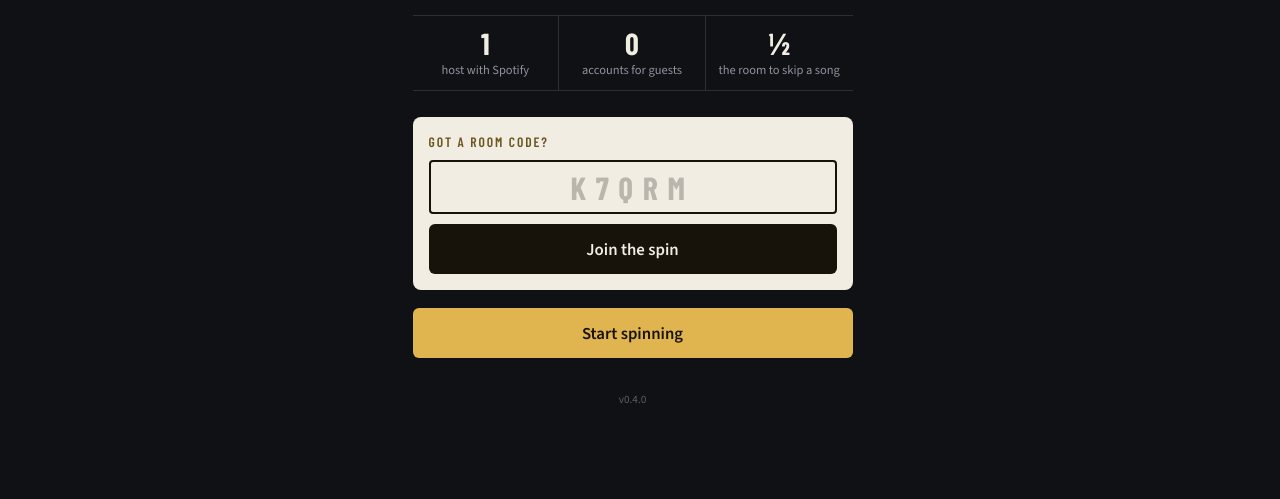
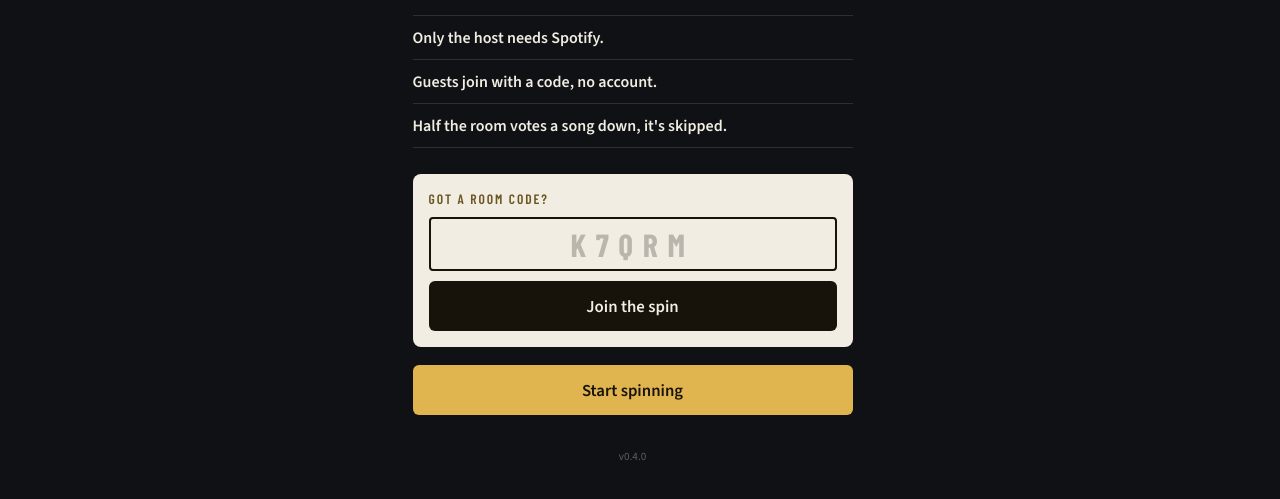
Before and after one commit to akkibhat/jukebox-republic, a website: page public/index.html in a window 1280 px wide. Shown: the part 265-764 px from the top of the page. Drawn offline with nearby package versions, Linux system fonts and the light colour scheme.

Commit message:
Swap the landing page's number row for three plain lines on how it works

```diff
--- a/public/css/style.css
+++ b/public/css/style.css
@@ -193,35 +193,19 @@ button { font-family: inherit; }
   margin: 0;
 }
 
-.landing-stats {
-  display: grid;
-  grid-template-columns: repeat(3, 1fr);
-  border-top: 1px solid var(--border);
+/* Three ruled lines, like rows on the board. */
+.landing-facts {
+  list-style: none;
+  margin: 0;
+  padding: 0;
   border-bottom: 1px solid var(--border);
 }
 
-.landing-stats div {
-  padding: 12px 6px;
-  text-align: center;
-  border-right: 1px solid var(--border);
-}
-
-.landing-stats div:last-child { border-right: none; }
-
-.landing-stats b {
-  display: block;
-  font-family: var(--font-cond);
-  font-weight: 700;
-  font-size: 1.9rem;
-  line-height: 1;
-}
-
-.landing-stats small {
-  display: block;
-  margin-top: 4px;
-  color: var(--text-dim);
-  font-size: 0.78rem;
-  line-height: 1.3;
+.landing-facts li {
+  padding: 11px 0;
+  border-top: 1px solid var(--border);
+  font-weight: 600;
+  font-size: 1rem;
 }
 
 /* The one light object on the page: a cream card, so joining a room is
--- a/public/index.html
+++ b/public/index.html
@@ -38,12 +38,12 @@
     <h1 class="landing-title">Everyone picks the music.</h1>
     <p class="landing-lede">One host plays the music. Everyone else adds songs and votes on what plays next, straight from their phone.</p>
 
-    <!-- Three facts that explain the app faster than a paragraph would. -->
-    <div class="landing-stats">
-      <div><b>1</b><small>host with Spotify</small></div>
-      <div><b>0</b><small>accounts for guests</small></div>
-      <div><b>½</b><small>the room to skip a song</small></div>
-    </div>
+    <!-- How it works, in three plain lines. -->
+    <ul class="landing-facts">
+      <li>Only the host needs Spotify.</li>
+      <li>Guests join with a code, no account.</li>
+      <li>Half the room votes a song down, it's skipped.</li>
+    </ul>
 
     <form class="join-card" id="join-form">
       <label class="kicker" for="code">Got a room code?</label>
```
